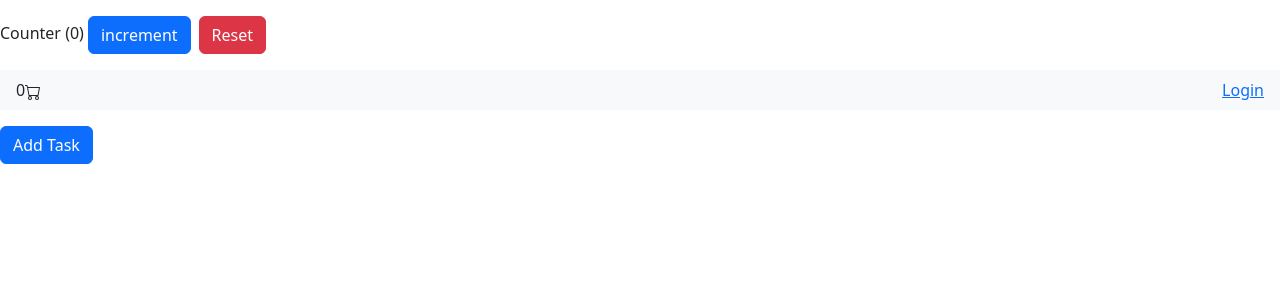
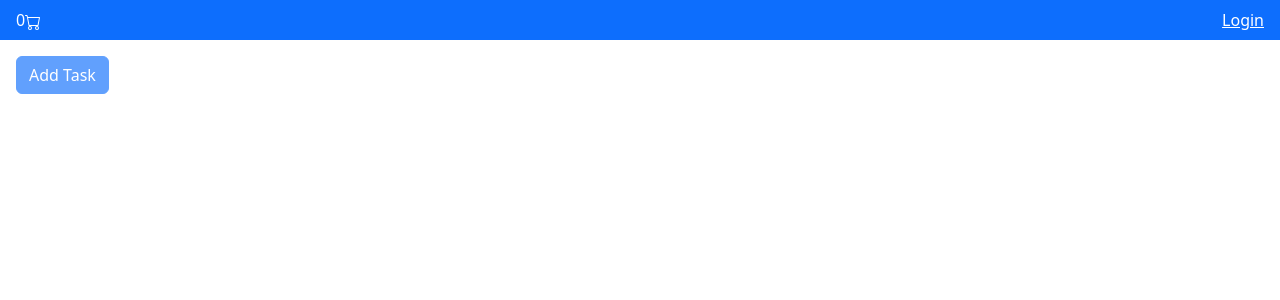
Before and after one commit to abdullahbhattidev/React-Learning, a React (Vite) app: page / in a window 1280 px wide. Shown: the top 300 px of the page. Built offline with nearby package versions, Linux system fonts and the light colour scheme.

Commit message:
work with multiple react contexts

```diff
--- a/src/App.tsx
+++ b/src/App.tsx
@@ -2,18 +2,24 @@ import { useReducer } from "react";
 import "./App.css";
 import Counter from "./statemanagement/Counter";
 import Navbar from "./statemanagement/Navbar";
-import taskContext from "./statemanagement/TaskContext";
+import taskContext from "./statemanagement/context/TaskContext";
 import TaskList from "./statemanagement/TaskList";
 import taskReducer from "./statemanagement/taskReducer";
+import loginStatusReducer from "./statemanagement/loginStatusReducer";
+import AuthContext from "./statemanagement/context/loginStatusContext";
 
 function App() {
-  const[tasks, dispatch]=useReducer(taskReducer,[])
+  const[tasks, taskdispatch]=useReducer(taskReducer,[])
+  const [status, authdispatch]= useReducer(loginStatusReducer,"")
   return(
-    <taskContext.Provider value={{tasks, dispatch}}>
-      <Counter/>
-      <Navbar/>
-      <TaskList />
-    </taskContext.Provider>
+    <AuthContext.Provider value={{status, authdispatch}}>
+      <taskContext.Provider value={{tasks,taskdispatch}}>
+        {/* <Counter/> */}
+        <Navbar/>
+        <TaskList />
+      </taskContext.Provider>
+    </AuthContext.Provider>
+
   )
 
 
--- a/src/statemanagement/LoginStatus.tsx
+++ b/src/statemanagement/LoginStatus.tsx
@@ -1,18 +1,19 @@
-import { useReducer } from 'react'
+import { useContext, useReducer } from 'react'
 import loginStatusReducer from './loginStatusReducer'
+import AuthContext from './context/loginStatusContext'
 
 const LoginStatus = () => {
-  const [status, dispatch]= useReducer(loginStatusReducer,"")
+  const {status,authdispatch}=useContext(AuthContext)
   if(!status)
   return (
     <div className='mx-3'>
-        <a onClick={()=> dispatch({type:"LOGIN"}) } href='#'>Login</a>
+        <a className = "text-white"  onClick={()=> authdispatch({type:"LOGIN"}) } href='#'>Login</a>
     </div>
   )
   return (
     <div className='mx-3'>
       <span className='mx-3'>{status}</span>
-      <a  onClick={()=> dispatch({type:"LOGOUT"}) } href='#'>Logout</a>
+      <a  className = "text-white" onClick={()=> authdispatch({type:"LOGOUT"}) } href='#'>Logout</a>
     </div>
 
   )
--- a/src/statemanagement/Navbar.tsx
+++ b/src/statemanagement/Navbar.tsx
@@ -1,12 +1,12 @@
 import { useContext } from 'react'
 import LoginStatus from './LoginStatus'
-import taskContext from './TaskContext'
+import taskContext from './context/TaskContext'
 
 const Navbar = () => {
 const {tasks}=useContext(taskContext)
   return (
-    <nav className='navbar navbar-expand-lg navbar-light bg-light d-flex justify-content-between'>
-        <div className='mx-3'>
+    <nav className='navbar navbar-expand-lg navbar-light bg-primary d-flex justify-content-between text-white'>
+        <div className='mx-3 '>
             <span>{tasks.length}</span>
             <svg xmlns="http://www.w3.org/2000/svg" width="16" height="16" fill="currentColor" className="bi bi-cart" viewBox="0 0 16 16">
                 <path d="M0 1.5A.5.5 0 0 1 .5 1H2a.5.5 0 0 1 .485.379L2.89 3H14.5a.5.5 0 0 1 .491.592l-1.5 8A.5.5 0 0 1 13 12H4a.5.5 0 0 1-.491-.408L2.01 3.607 1.61 2H.5a.5.5 0 0 1-.5-.5M3.102 4l1.313 7h8.17l1.313-7zM5 12a2 2 0 1 0 0 4 2 2 0 0 0 0-4m7 0a2 2 0 1 0 0 4 2 2 0 0 0 0-4m-7 1a1 1 0 1 1 0 2 1 1 0 0 1 0-2m7 0a1 1 0 1 1 0 2 1 1 0 0 1 0-2"/>
--- a/src/statemanagement/TaskList.tsx
+++ b/src/statemanagement/TaskList.tsx
@@ -1,15 +1,17 @@
 import { useContext } from 'react'
-import taskContext from './TaskContext'
+import taskContext from './context/TaskContext'
+import AuthContext from './context/loginStatusContext'
 
 const TaskList = () => {
-   const {tasks, dispatch}=useContext(taskContext)
+   const {tasks, taskdispatch}=useContext(taskContext)
+   const {status, authdispatch}=useContext(AuthContext)
   return (
     <>
-        <button className='btn btn-primary' onClick={()=> dispatch({type: "ADD"})}>Add Task</button>
+        <button disabled={!status} className='btn btn-primary mx-3' onClick={()=> taskdispatch({type: "ADD"})}>Add Task</button>
         <ul>
-          {tasks.map((t,i)=>
+          {status && tasks.map((t,i)=>
           <li className='d-flex justify-content-between' key={i}>{t.title}
-            <button className='btn btn-danger mx-5' onClick={()=> dispatch({type:"DELETE", taskid: t.id})}>Delete</button>
+            <button  className='btn btn-danger mx-5' onClick={()=> taskdispatch({type:"DELETE", taskid: t.id})}>Delete</button>
           </li>)}
         </ul>
     </>
--- a/src/statemanagement/TaskContext.ts
+++ b/src/statemanagement/context/TaskContext.ts
@@ -1,9 +1,9 @@
 import React, { Dispatch } from "react";
-import { Action, Task } from "./taskReducer";
+import { Action, Task } from "../taskReducer";
 
 export interface taskContextType{
     tasks: Task[],
-    dispatch: Dispatch<Action>
+    taskdispatch: Dispatch<Action>
 }
 
 const taskContext = React.createContext<taskContextType>({} as taskContextType)
--- /dev/null
+++ b/src/statemanagement/context/loginStatusContext.ts
@@ -0,0 +1,12 @@
+import { Dispatch } from "react"
+import { AuthAction } from "../loginStatusReducer"
+import React from "react"
+
+export interface AuthContextType{
+    status: string,
+    authdispatch: Dispatch<AuthAction>
+}
+
+const AuthContext = React.createContext<AuthContextType>({} as AuthContextType)
+
+export default AuthContext
--- a/src/statemanagement/loginStatusReducer.ts
+++ b/src/statemanagement/loginStatusReducer.ts
@@ -1,8 +1,8 @@
-interface Action{
+export interface AuthAction{
     type:"LOGIN" | 'LOGOUT'
 }
 
-const loginStatusReducer = (state: string, action:Action): string=> {
+const loginStatusReducer = (state: string, action:AuthAction): string=> {
     if(action.type==="LOGIN") return state = 'Abdullah Bhatti';
     if(action.type==="LOGOUT") return state= '';
     return ""
```
